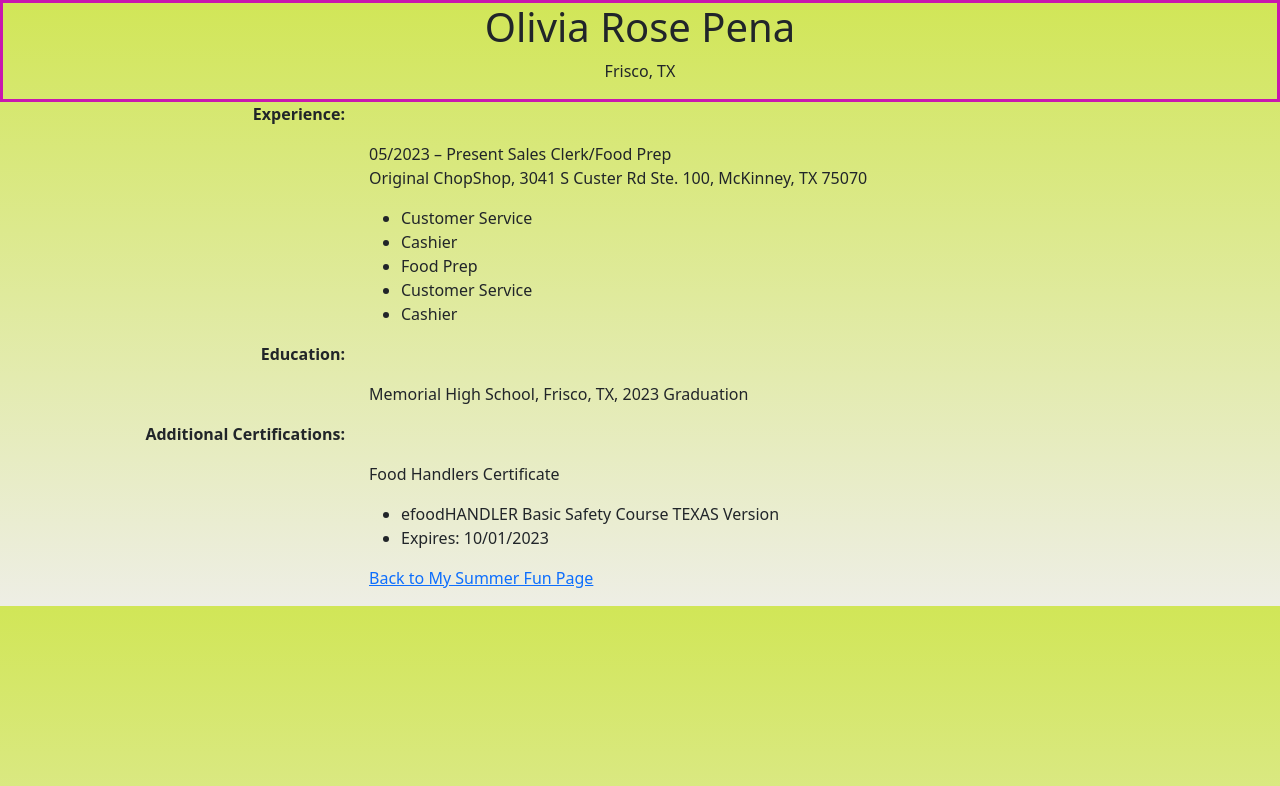
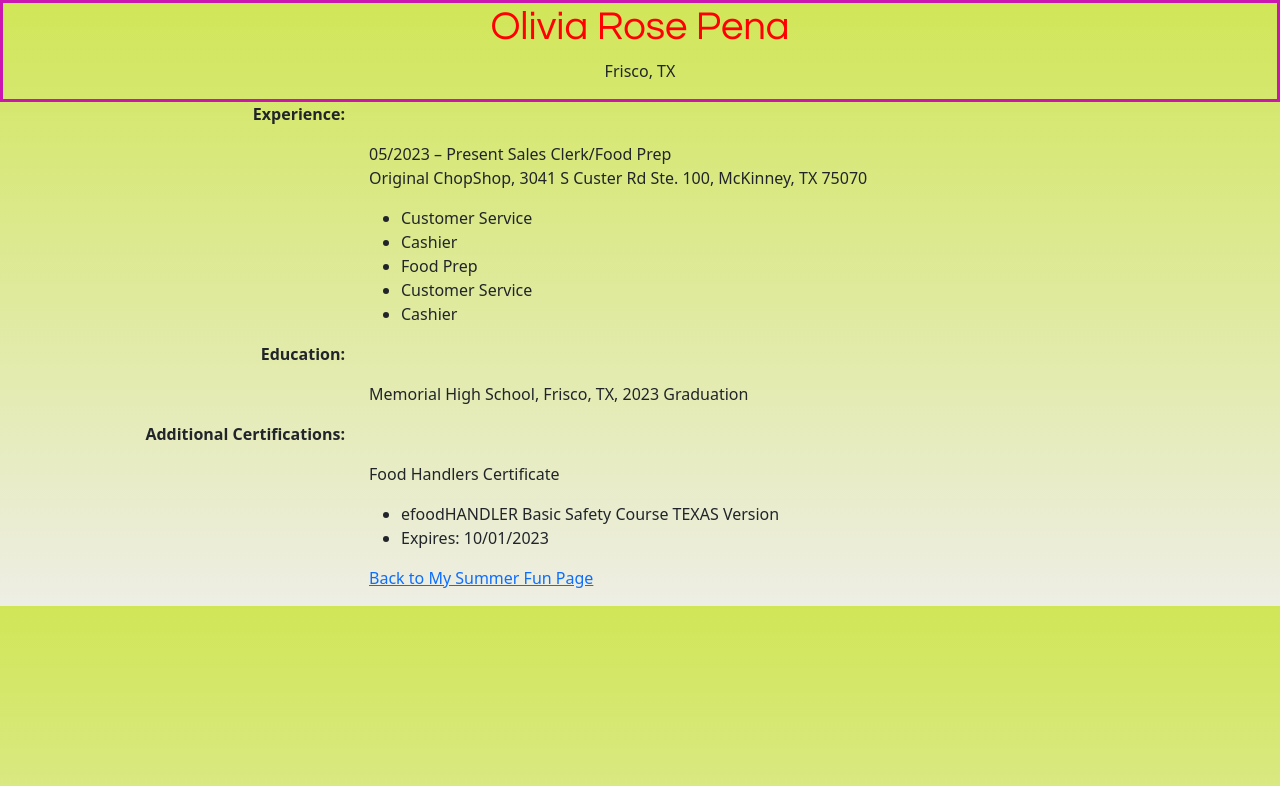
Before and after one commit to oliviarpena13/OliviasWebSite, a plain HTML site: page MyResume.html in a window 1280 px wide. Drawn offline with nearby package versions, Linux system fonts and the light colour scheme.

Commit message:
Update MyResume.html

```diff
--- a/MyResume.html
+++ b/MyResume.html
@@ -24,6 +24,10 @@
         .pageColor {
           background-image: linear-gradient(rgb(209, 230, 87), rgb(238, 238, 229));
         }
+        .fontColor {
+          font-family: Century Gothic;
+          color: red;
+        }
 </style>
 </head>
 <body class="pageColor">
@@ -31,7 +35,7 @@
     <div class="row">
       <div class="col-sm"></div>
       <div class="col-sm">
-        <h1>Olivia Rose Pena</h1>
+        <h1 class="fontColor">Olivia Rose Pena</h1>
       </div>
       <div class="col-sm"></div>
     </div>
```
